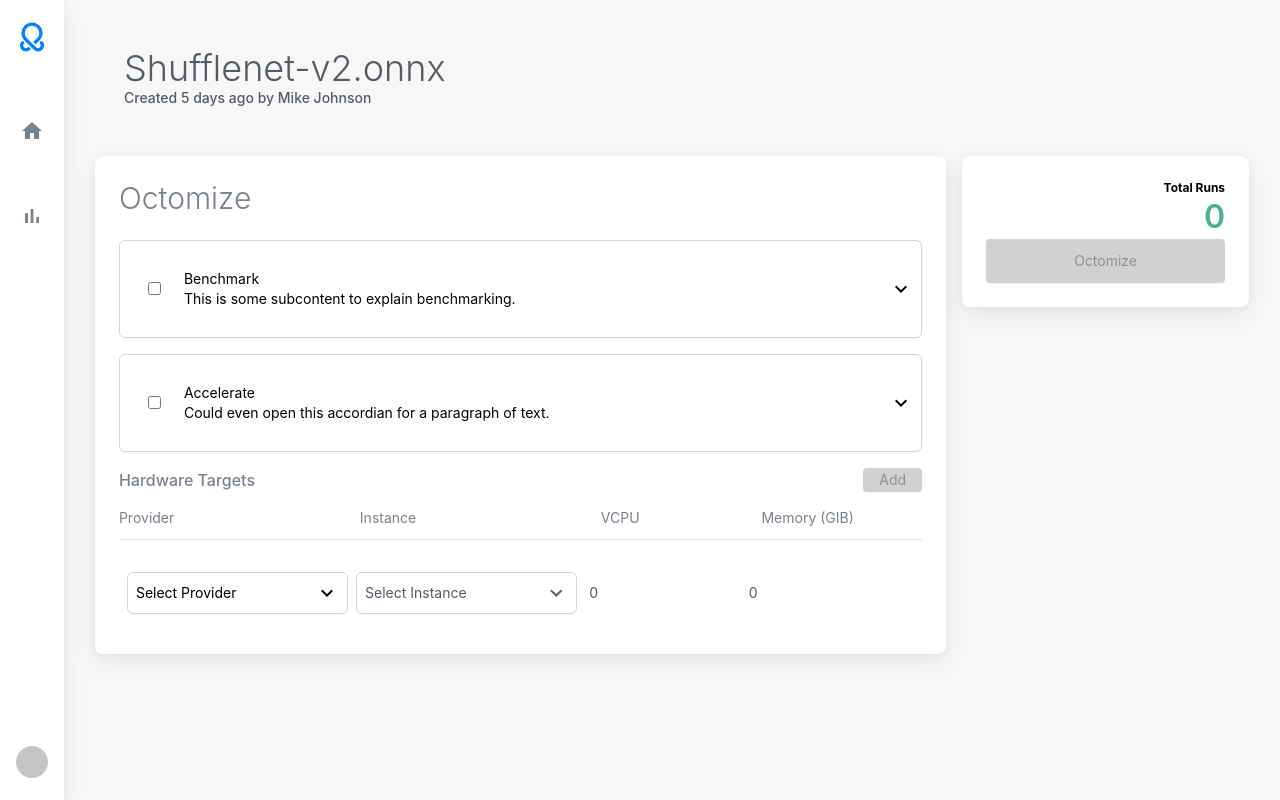
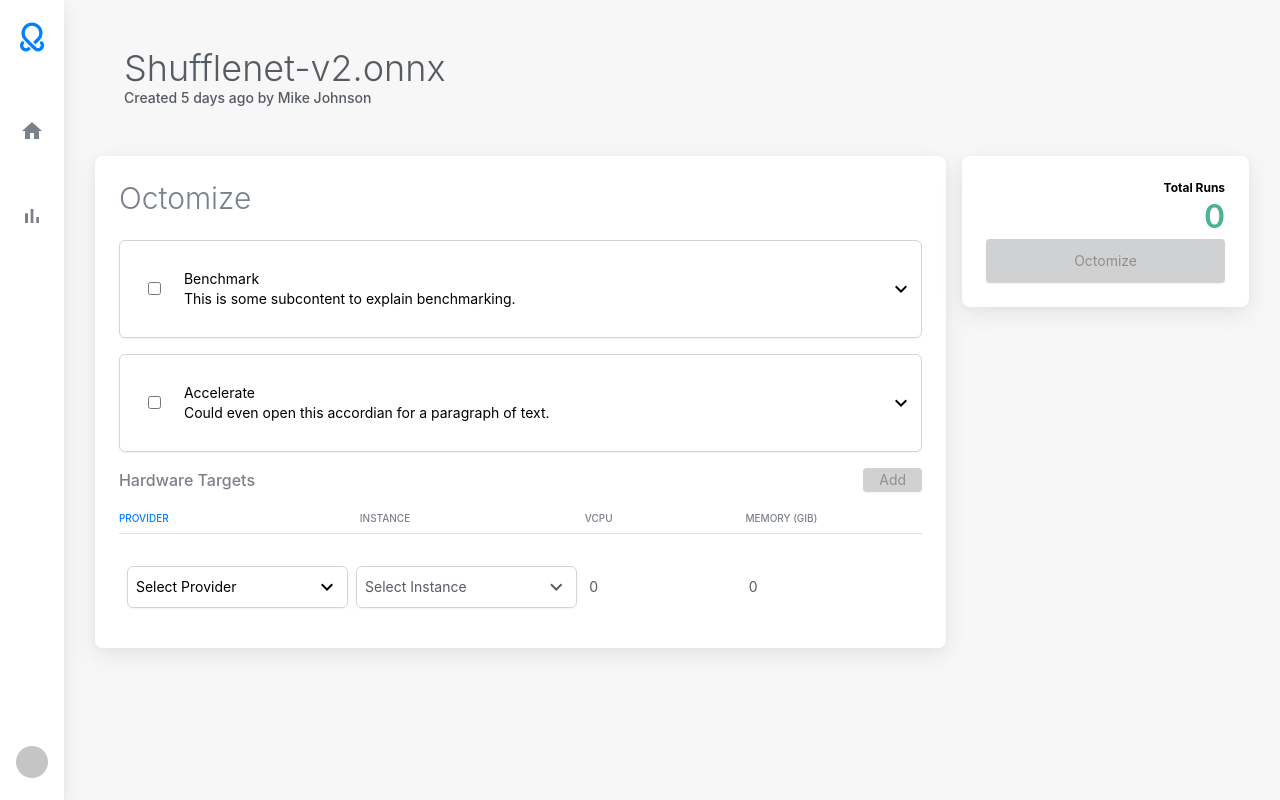
Before and after one commit to HannahSchafer/netheria, a React (Create React App) app: page / in a window 1280 px wide. Shown: the top 800 px of the page. Built offline with nearby package versions, Linux system fonts and the light colour scheme.

Commit message:
octo styles

```diff
--- a/src/App.tsx
+++ b/src/App.tsx
@@ -4,7 +4,7 @@ import {
   getBenchmarkData,
   getConfigData,
   getTargetData,
-} from "./Api";
+} from "./api/Api";
 import Sidebar from "./components/Sidebar/Sidebar";
 import { StoreContextProvider } from "./stores/Store";
 import TotalRunsPane from "./components/TotalRunsPane/TotalRunsPane";
--- a/src/components/AcceleratePane/AcceleratePane.tsx
+++ b/src/components/AcceleratePane/AcceleratePane.tsx
@@ -10,13 +10,13 @@ import { Engine } from "../../types/types";
 
 import styled from "styled-components";
 import useClickOutside from "../../hooks/useClickOutside";
-import { useStoreContext, NEW_ACCELERATE_SELECTION } from "../../stores/Store";
+import { useStoreContext } from "../../stores/Store";
 import Modal from "../Modal/Modal";
 import { DROPDOWN_PANES } from "../../config";
 
 export const ACCELERATE_OPTS = [
   {
-    title: "Engine",
+    title: "ENGINE",
     styles: { width: "30%" },
   },
 ];
--- a/src/components/BenchmarkPane/BenchmarkPane.tsx
+++ b/src/components/BenchmarkPane/BenchmarkPane.tsx
@@ -17,16 +17,16 @@ import useClickOutside from "../../hooks/useClickOutside";
 const OPTION_SPACE_WIDTH = "25%";
 const BENCHMARK_OPTS = [
   {
-    title: "Engine",
+    title: "ENGINE",
     styles: { width: "30%" },
   },
   {
-    title: "Num Trials",
+    title: "NUM TRIALS",
     styles: { width: "30%" },
   },
   {
-    title: "Runs Per Trial",
-    styles: { width: "20%" },
+    title: "RUNS PER TRIAL",
+    styles: { width: "30%" },
   },
 ];
 
--- a/src/components/HardwareTargetsPane/HardwareTargetsPane.tsx
+++ b/src/components/HardwareTargetsPane/HardwareTargetsPane.tsx
@@ -13,20 +13,20 @@ import classNames from "classnames";
 
 export const TARGET_OPTS = [
   {
-    title: "Provider",
-    styles: { width: "30%" },
+    title: "PROVIDER",
+    styles: { width: "30%", color: COLORS.primary500 },
   },
   {
-    title: "Instance",
-    styles: { width: "30%" },
+    title: "INSTANCE",
+    styles: { width: "28%" },
   },
   {
     title: "VCPU",
     styles: { width: "20%" },
   },
   {
-    title: "Memory (GIB)",
-    styles: { width: "20%" },
+    title: "MEMORY (GIB)",
+    styles: { width: "15%" },
   },
 ];
 
--- a/src/components/PaneHeader/PaneHeader.tsx
+++ b/src/components/PaneHeader/PaneHeader.tsx
@@ -11,7 +11,7 @@ interface PaneHeaderProps {
 
 export function PaneHeader({ children, options, title }: PaneHeaderProps) {
   return (
-    <PaneHeaderContainer aria-label="pane-header">
+    <div aria-label="pane-header">
       <HeaderContainer>
         <Title>{getString(`${title}`)}</Title>
         {children}
@@ -25,11 +25,9 @@ export function PaneHeader({ children, options, title }: PaneHeaderProps) {
           );
         })}
       </OptionHeadings>
-    </PaneHeaderContainer>
+    </div>
   );
 }
-
-const PaneHeaderContainer = styled.div``;
 
 const HeaderContainer = styled.div`
   display: flex;
@@ -41,6 +39,8 @@ const OptionHeadings = styled.div`
   color: ${COLORS.gray500};
   display: flex;
   flex-direction: row;
+  font-size: 10px;
+  font-weight: 500;
 `;
 
 const OptionHeading = styled.div`
--- a/src/styles/shared.ts
+++ b/src/styles/shared.ts
@@ -4,7 +4,7 @@ import { COLORS } from "./colors";
 export const Rule = styled.div`
   border-bottom: 1px solid #e0e0e0;
   height: 1px;
-  margin: 10px 0 32px 0;
+  margin: 4px 0 32px 0;
 `;
 
 export const OptionSpacing: any = styled.div.attrs(
```
Also changed, not shown: src/api/Api.ts (renamed from src/Api.ts, +4 -4 lines), src/components/Rule/Rule.tsx (deleted, +0 -26 lines).
